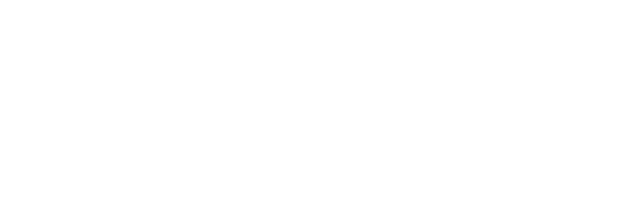
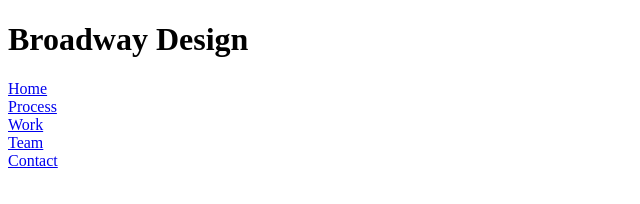
Before and after one commit to jotters/broadway, a plain HTML site: page index.html in a window 1280 px wide. Shown: the whole page, without its empty margins (0-640 px from the left). Drawn offline with Linux system fonts and the light colour scheme.

Commit message:
Add landing section html.

```diff
--- a/index.html
+++ b/index.html
@@ -7,5 +7,40 @@
   </head>
   <body>
 
+    <!-- Landing section -->
+
+    <div class="home">
+      <h1>Broadway Design</h1>
+        <nav>
+          <a href="#home">Home</a><br>
+          <a href="#process">Process</a><br>
+          <a href="#work">Work</a><br>
+          <a href="#team">Team</a><br>
+          <a href="#contact">Contact</a><br>
+        </nav>
+      </div>
+
+    <!-- Process Section -->
+
+    <div class="process">
+
+    </div>
+
+    <!-- Divider Section -->
+
+    <!-- Example Section -->
+
+    <div class="work">
+
+    </div>
+    <div class="team">
+
+    </div>
+    <div class="contact">
+
+    </div>
+
+    <!-- Footer -->
+
   </body>
 </html>
```
